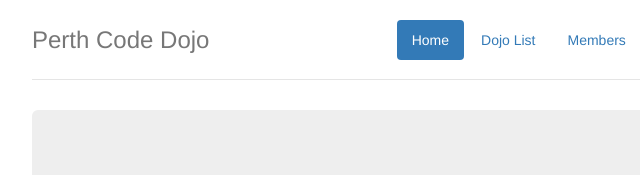
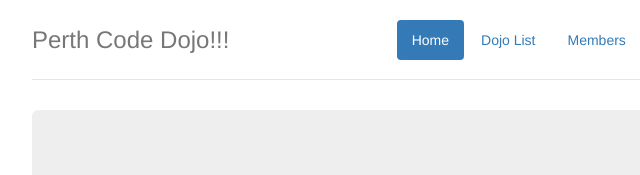
Before and after one commit to burlistic/perth-code-dojo-7-html5-bootstrap, a website: page app/index.html in a window 1280 px wide. Shown: the top 175 px of the page, 258-898 px from the left. Drawn offline with nearby package versions, Linux system fonts and the light colour scheme; files that its build step writes are made by us from their sources.

Commit message:
Update homepage

```diff
--- a/app/index.html
+++ b/app/index.html
@@ -34,7 +34,7 @@
           <li><a href="members.html">Members</a></li>
           <li><a href="#">Sponsors</a></li>
         </ul>
-        <h3 class="text-muted">Perth Code Dojo</h3>
+        <h3 class="text-muted">Perth Code Dojo!!!</h3>
       </div>
 
       <div class="jumbotron">
```
Also changed, not shown: README.md.
